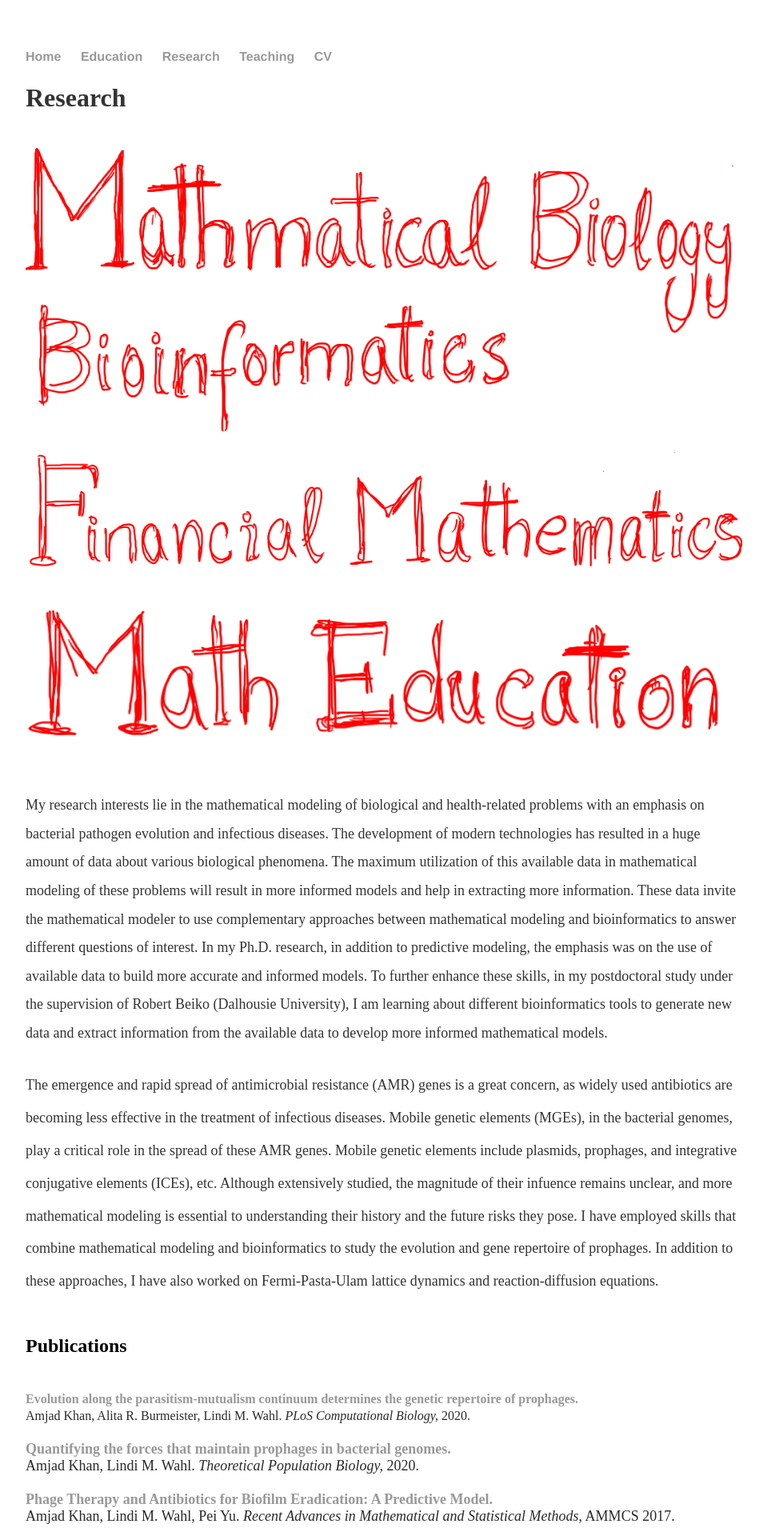
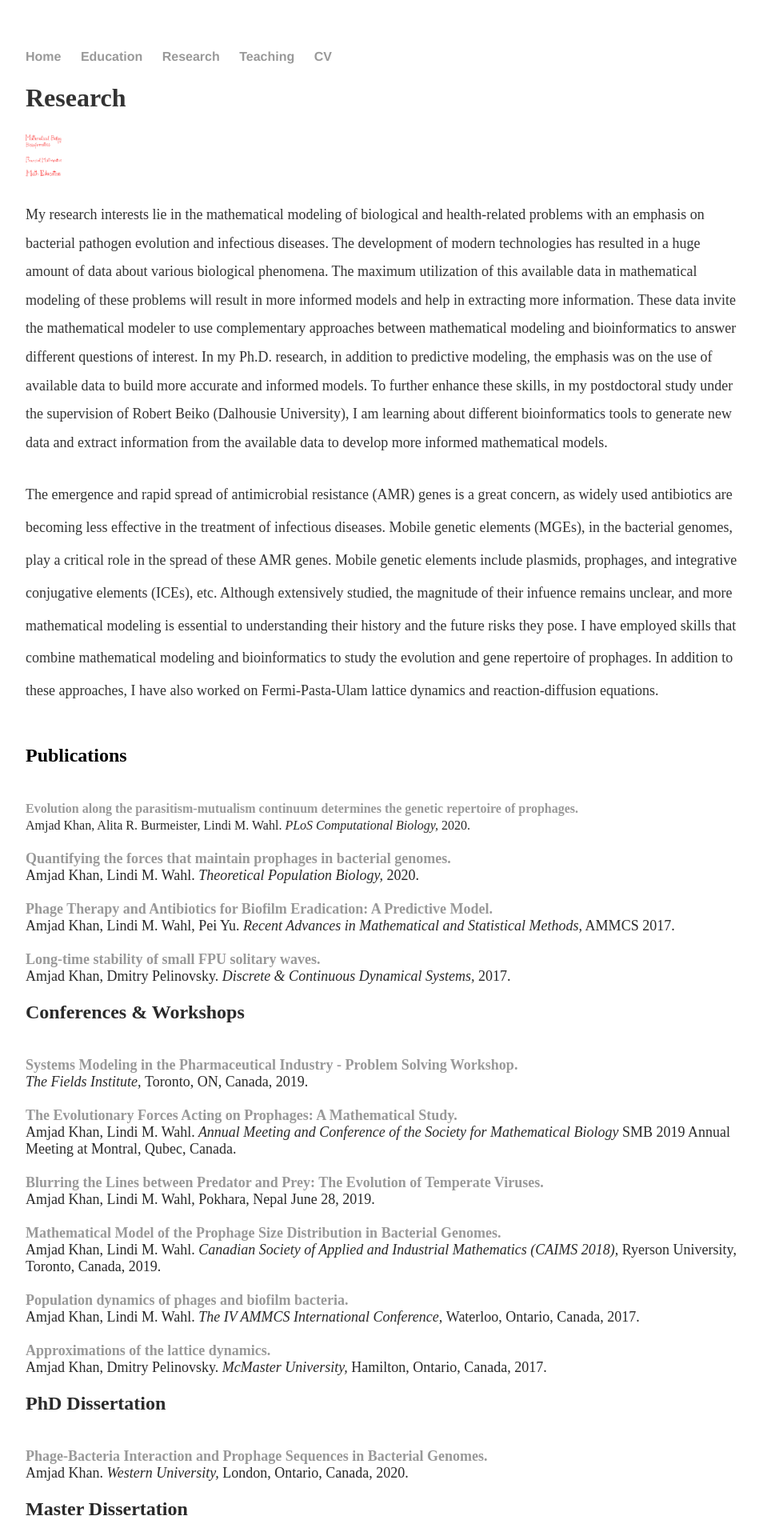
Before and after one commit to MathBioInfo/amjadkhan, a Jekyll site: the page built from Research/index.html, in a window 1280 px wide. Shown: the top 1920 px of the page at 80% size, without its empty margins (160-1119 px from the left). Built offline with Jekyll 4.4.1, drawn with Linux system fonts in a browser that asks for light colours.

Commit message:
Update index.html

```diff
--- a/Research/index.html
+++ b/Research/index.html
@@ -13,16 +13,16 @@
   <div class="col-md-12 row">
 
         <div class="col-xs-4">
-            <img src="../images/11.jpg"  width="100%" height="auto">
+            <img src="../images/11.jpg"  width="5%" height="auto">
         </div>
 
         <div class="col-xs-4">
-            <img src="../images/22.jpg"  width="100%" height="auto">
+            <img src="../images/22.jpg"  width="5%" height="auto">
 
         </div>
 
         <div class="col-xs-4">
-            <img src="../images/33.jpg"  width="100%" height="auto">
+            <img src="../images/33.jpg"  width="5%" height="auto">
 
         </div>
 
```
